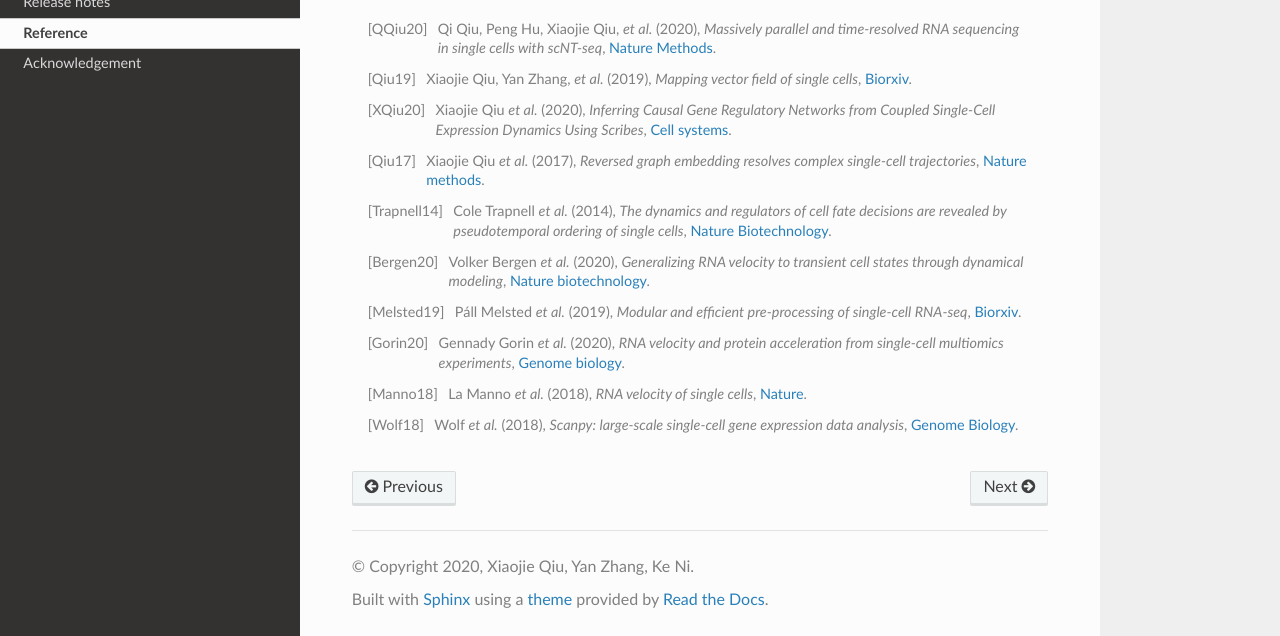
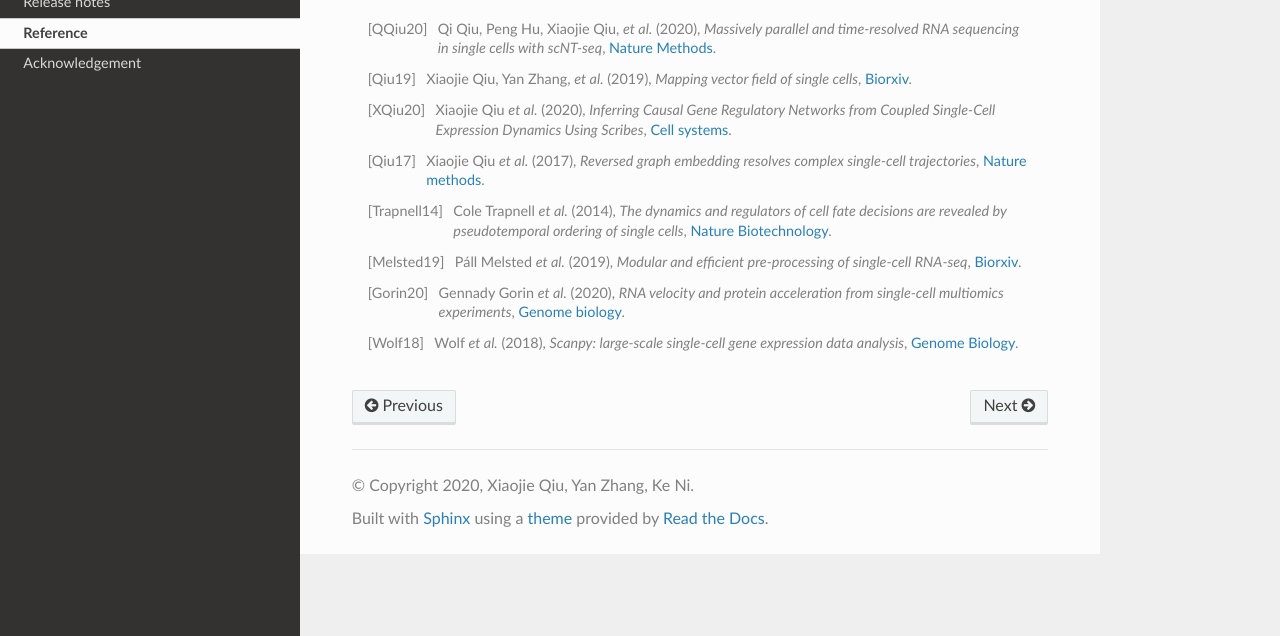
Before and after one commit to aristoteleo/dynamo-release, a Sphinx documentation site: the page built from docs/source/Reference.rst, in a window 1280 px wide, cut to the strip 264-900 px from the top of the page. Built offline with Sphinx 7.4.7 and the Read the Docs theme 2.0.0, drawn with Linux system fonts in a browser that asks for light colours; pages that are not in the unit, such as notebooks, are missing from menus; the version number is read from the project's files by our own code.

Commit message:
update reference and index

```diff
--- a/docs/source/Reference.rst
+++ b/docs/source/Reference.rst
@@ -25,10 +25,6 @@ Reference
    *The dynamics and regulators of cell fate decisions are revealed by pseudotemporal ordering of single cells*,
    `Nature Biotechnology <https://www.nature.com/articles/nbt.2859>`__.
 
-.. [Bergen20] Volker Bergen *et al.* (2020),
-   *Generalizing RNA velocity to transient cell states through dynamical modeling*,
-   `Nature biotechnology <https://www.nature.com/articles/s41587-020-0591-3>`__.
-
 .. [Melsted19] Páll Melsted *et al.* (2019),
    *Modular and efficient pre-processing of single-cell RNA-seq*,
    `Biorxiv <https://www.biorxiv.org/content/10.1101/673285v1>`__.
@@ -37,10 +33,6 @@ Reference
    *RNA velocity and protein acceleration from single-cell multiomics experiments*,
    `Genome biology <https://genomebiology.biomedcentral.com/articles/10.1186/s13059-020-1945-3>`__.
 
-.. [Manno18] La Manno *et al.* (2018),
-   *RNA velocity of single cells*,
-   `Nature <https://doi.org/10.1038/s41586-018-0414-6>`__.
-
 .. [Wolf18] Wolf *et al.* (2018),
    *Scanpy: large-scale single-cell gene expression data analysis*,
    `Genome Biology <https://doi.org/10.1186/s13059-017-1382-0>`__.
--- a/docs/source/index.rst
+++ b/docs/source/index.rst
@@ -38,7 +38,9 @@ Highlights of dynamo
 
 News
 ==========
-#. After 3.5+ years of perseverance, our dynamo paper is finally online in [Cell](https://www.sciencedirect.com/science/article/pii/S0092867421015774#tbl1) today!
+.. _Cell: https://www.sciencedirect.com/science/article/pii/S0092867421015774#tbl1
+
+#. After 3.5+ years of perseverance, our dynamo paper :cite:p:`QIU2022` is finally online in Cell_!
 
 Discussion
 ==========
```
